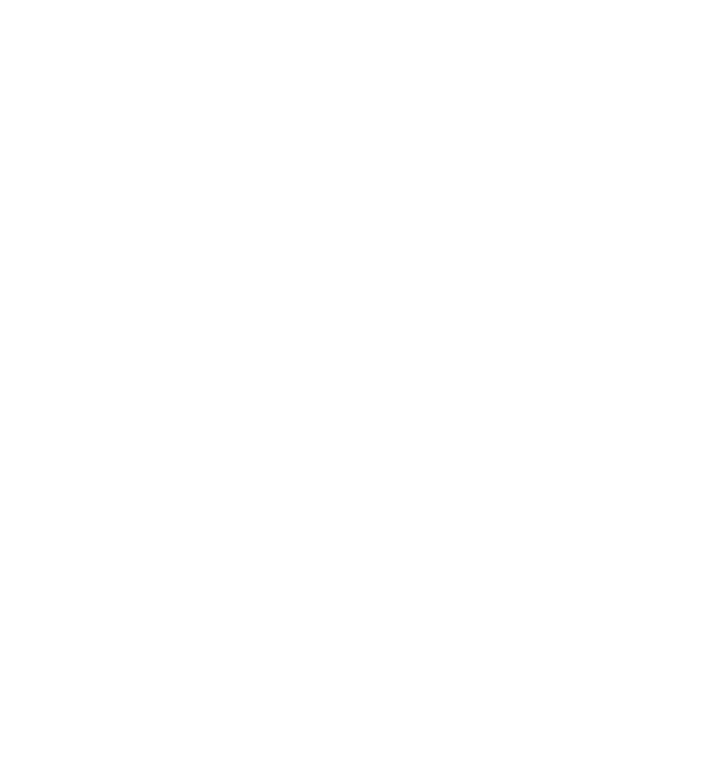
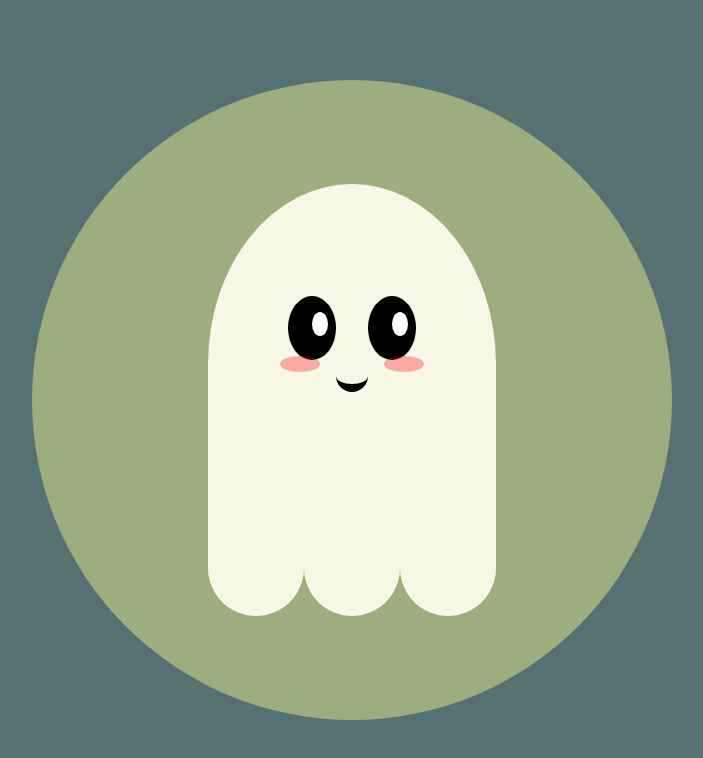
Before and after one commit to marcoseghesso/CSSArt2, a plain HTML site: page index.html in a window 1280 px wide. Shown: the whole page, without its empty margins (288-991 px from the left). Drawn offline with Linux system fonts and the light colour scheme.

Commit message:
Almost completed, only arms left

```diff
--- a/index.html
+++ b/index.html
@@ -7,5 +7,39 @@
     </head>
     <body>
 
+        <div class="canvas">
+
+            <div class="circle">
+
+                <div class="phantom">
+
+                    <div class="eyeLashesLeft"></div>
+
+                    <div class="eyeLashesRight"></div>
+
+                    <div class="eyes">
+
+                        <div class="whitePart"></div>
+
+                    </div>
+
+                    <div class="mouth"></div>
+
+                    <div class="cheeks"></div>
+
+                </div>
+
+                <div class="phantomLeftArm"></div>
+
+                <div class="phantomRightArm"></div>
+
+                <div class="phantomBottomSides"></div>
+
+                <div class="phantomBottomCentre"></div>
+
+            </div>
+
+        </div>
+
     </body>
 </html>
--- a/style.css
+++ b/style.css
@@ -0,0 +1,117 @@
+/*
+#557174 verde oscuro
+#9DAD7F verde clarito
+#C7CFB7 verde pastel
+#F7F7E8 phantom
+*/
+
+* {
+    margin: 0;
+    padding: 0;
+    box-sizing: border-box;
+}
+
+.canvas {
+    position: relative;
+    display: flex;
+    justify-content: center;
+    align-items: center;
+    background-color: #557174;
+    width: 100%;
+    height: 100vh;
+}
+
+.circle {
+    position: relative;
+    display: flex;
+    justify-content: center;
+    align-content: center;
+    width: 80vmin;
+    height: 80vmin;
+    border-radius: 50%;
+    background-color: #9DAD7F;
+}
+
+.phantom {
+    position: absolute;
+    width: 36vmin;
+    height: 45vmin;
+    top: 13vmin;
+    border-radius: 50% 50% 0% 0%;
+    background-color: #F7F7E8;
+}
+
+.phantomBottomSides {
+    position: absolute;
+    width: 12vmin;
+    height: 10vmin;
+    top: 57vmin;
+    right: 46vmin;
+    border-bottom-left-radius: 6vmin;
+    border-bottom-right-radius: 6vmin;
+    background-color: #F7F7E8;
+    box-shadow: 24vmin 0 #F7F7E8;
+}
+
+.phantomBottomCentre {
+    position: absolute;
+    width: 12vmin;
+    height: 10vmin;
+    top: 57vmin;
+    border-bottom-left-radius: 6vmin;
+    border-bottom-right-radius: 6vmin;
+    background-color: #F7F7E8;
+}
+
+.eyes {
+    position: absolute;
+    width: 6vmin;
+    height: 8vmin;
+    top: 14vmin;
+    right: 20vmin;
+    border-radius: 50%;
+    background-color: #000;
+    box-shadow: 10vmin 0 #000;
+}
+
+.cheeks {
+    position: absolute;
+    width: 5vmin;
+    height: 2vmin;
+    top: 21.5vmin;
+    left: 9vmin;
+    background: red;
+    border-radius: 50%;
+    opacity: 30%;
+    box-shadow: 13vmin 0 red;
+}
+
+.mouth {
+    position: absolute;
+    width: 4vmin;
+    height: 4vmin;
+    top: 22vmin;
+    left: 16vmin;
+    border-radius: 50%;
+    background: transparent;
+    border-top: 1vmin solid #000;
+    transform: rotate(180deg);
+}
+
+.whitePart {
+    position: absolute;
+    width: 2vmin;
+    height: 3vmin;
+    top: 2vmin;
+    right: 1vmin;
+    border-radius: 50%;
+    background-color: #fff;
+    box-shadow: 10vmin 0 #fff;
+}
+
+.phantomLeftArm {
+    position: absolute;
+    width: 9vmin;
+    height: 12vmin;
+
+}
```
